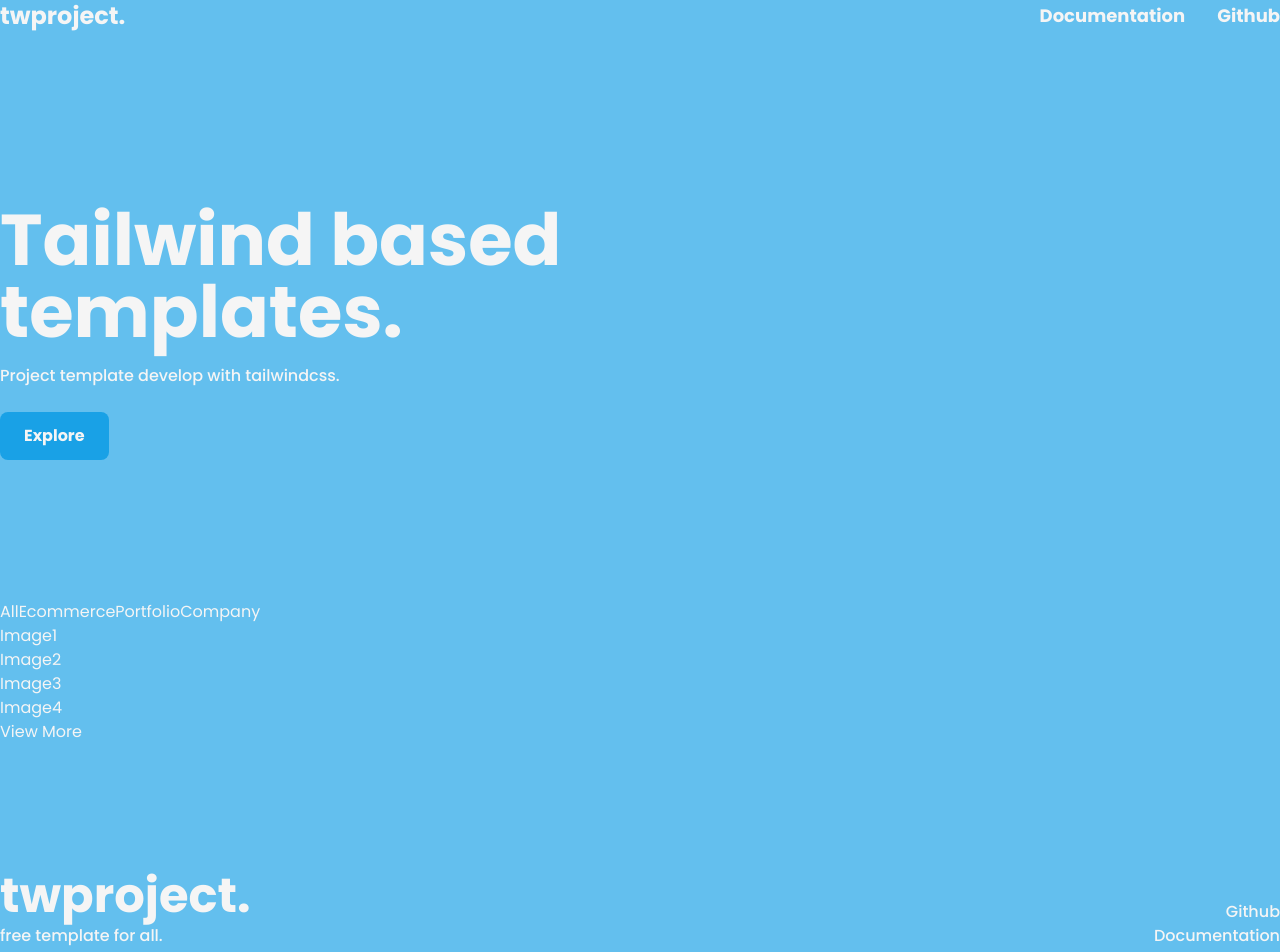
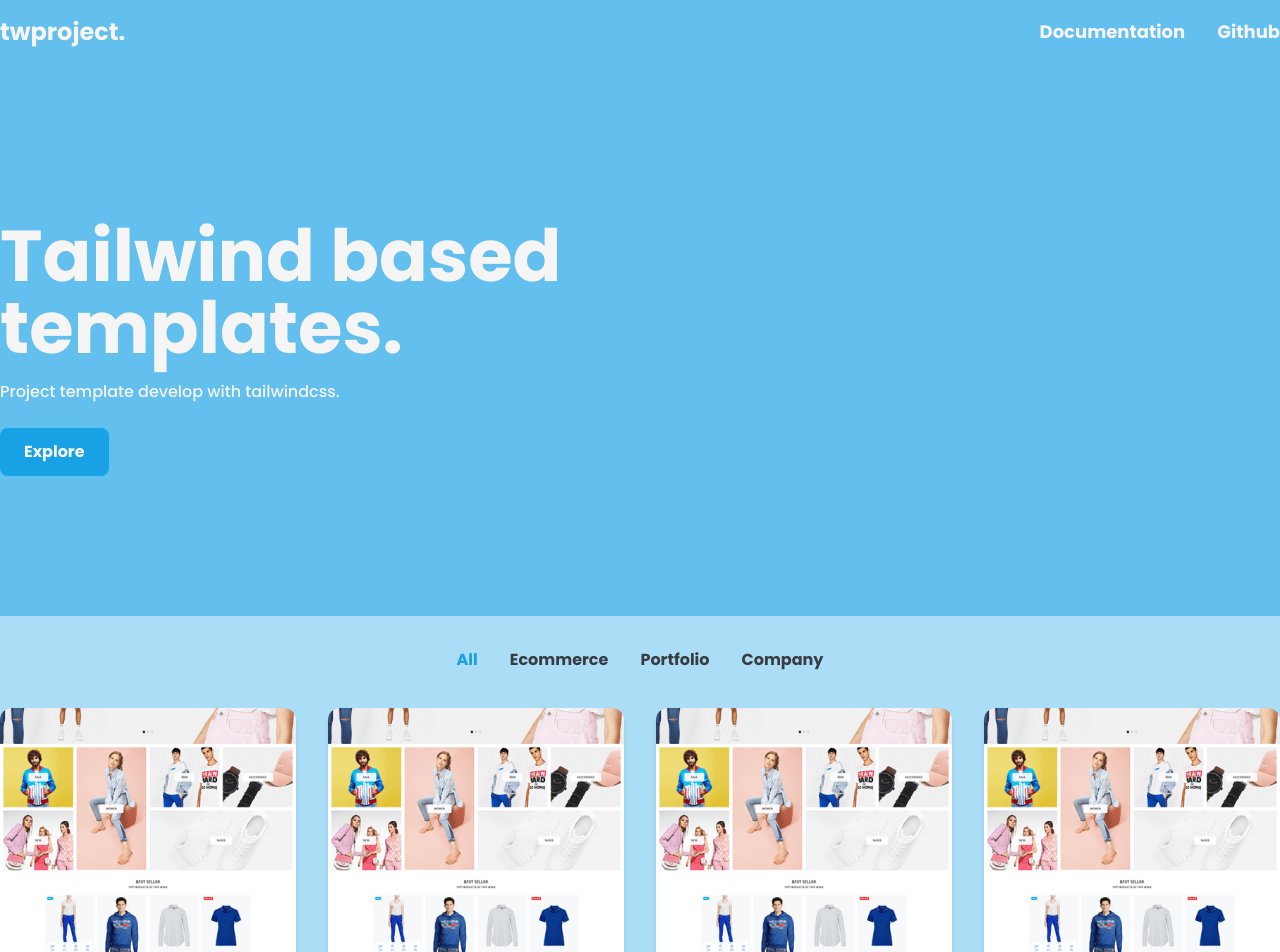
Before and after one commit to pikarin/tw-template-catalog, a Vue app: page / in a window 1280 px wide. Shown: the top 952 px of the page. Built offline with nearby package versions, Linux system fonts and the light colour scheme.

Commit message:
catalog section

```diff
--- a/src/App.vue
+++ b/src/App.vue
@@ -1,40 +1,48 @@
 <script setup>
 import Nav from './components/Nav.vue';
 import Footer from './components/Footer.vue';
-//
+import Button from './components/Button.vue';
 </script>
 
 <template>
   <header class="relative min-h-[75vh]">
-    <Nav class="container mx-auto" />
+    <Nav class="container mx-auto mt-4" />
 
     <div class="absolute h-full w-full flex items-center">
       <div class="container mx-auto">
         <h1 class="text-7xl font-bold">Tailwind based <br/> templates.</h1>
         <h2 class="mt-4 font-medium">Project template develop with tailwindcss.</h2>
 
-        <button class="mt-6 bg-courious-blue-prime py-3 px-6 font-bold rounded-lg">Explore</button>
+        <Button class="mt-6" color="primary">Explore</Button>
       </div>
     </div>
   </header>
 
-  <main>
-    <div>
-      <button>All</button>
-      <button>Ecommerce</button>
-      <button>Portfolio</button>
-      <button>Company</button>
+  <main class="bg-courious-blue-100 pt-8 pb-10 text-dark">
+    <div class="flex items-center justify-center gap-x-8">
+      <button type="button" class="font-bold text-courious-blue-prime">All</button>
+      <button type="button" class="font-bold">Ecommerce</button>
+      <button type="button" class="font-bold">Portfolio</button>
+      <button type="button" class="font-bold">Company</button>
     </div>
 
-    <div>
-      <div>Image1</div>
-      <div>Image2</div>
-      <div>Image3</div>
-      <div>Image4</div>
+    <div class="container mx-auto mt-9 grid lg:grid-cols-3 xl:grid-cols-4 gap-8">
+      <div class="shadow-md rounded-xl overflow-hidden">
+        <img class="w-full" src="./assets/layout-01 1.jpg" />
+      </div>
+      <div class="shadow-md rounded-xl overflow-hidden">
+        <img class="w-full" src="./assets/layout-01 1.jpg" />
+      </div>
+      <div class="shadow-md rounded-xl overflow-hidden">
+        <img class="w-full" src="./assets/layout-01 1.jpg" />
+      </div>
+      <div class="shadow-md rounded-xl overflow-hidden">
+        <img class="w-full" src="./assets/layout-01 1.jpg" />
+      </div>
     </div>
 
-    <div>
-      <button>View More</button>
+    <div class="mt-9 flex items-center justify-center">
+      <Button color="primary">View More</Button>
     </div>
   </main>
 
```
Also changed, not shown: src/assets/layout-01 1.jpg (added).
